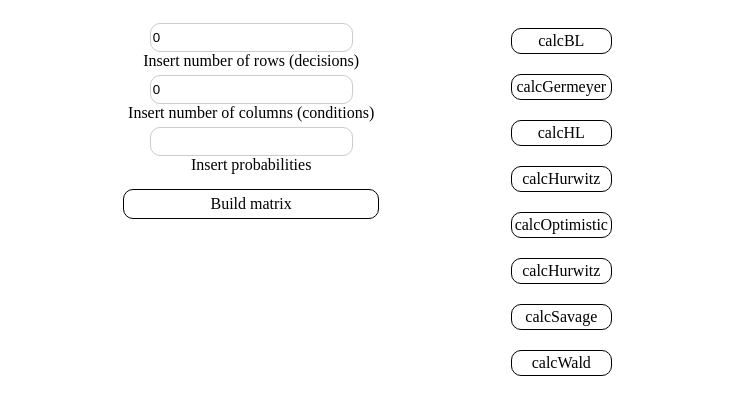
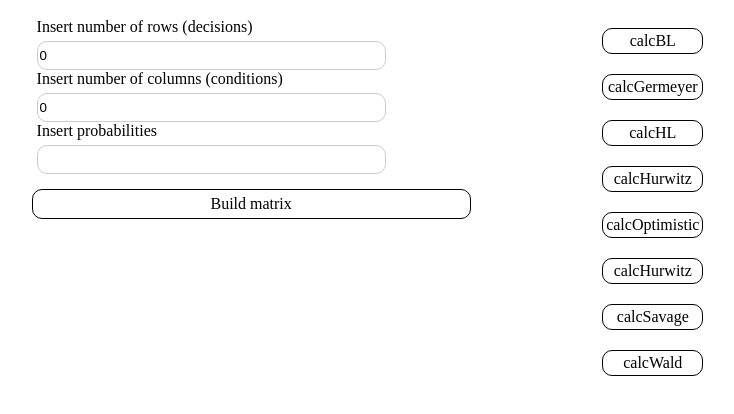
Before and after one commit to ILScc/Decision-Theory, a Vue app: page / in a window 1280 px wide. Shown: the top 414 px of the page, without its empty margins (275-1009 px from the left). Built offline with nearby package versions, Linux system fonts and the light colour scheme.

Commit message:
refactor

```diff
--- a/src/components/DecisionCriteriasCalc/CellsBuilder.vue
+++ b/src/components/DecisionCriteriasCalc/CellsBuilder.vue
@@ -1,5 +1,7 @@
 <template>
     <form class="cells-builder">
+        <label class="cells-builder__text" for="rows"
+            ><span>Insert number of rows (decisions)</span>
             <input
                 class="cells-builder__settings"
                 type="number"
@@ -8,30 +10,28 @@
                 @input="$emit('update:rows', +getInputValue($event))"
                 @focus="resetValue($event)"
             />
-        <label class="cells-builder__text" for="rows"
-            >Insert number of rows (decisions)</label
-        >
-        <input
+        </label>
+
+        <label class="cells-builder__text" for="columns"
+            ><span>Insert number of columns (conditions)</span
+            ><input
                 class="cells-builder__settings"
                 type="number"
                 name="columns"
                 :value="cols"
                 @input="$emit('update:cols', +getInputValue($event))"
                 @focus="resetValue($event)"
-        />
-        <label class="cells-builder__text" for="columns"
-            >Insert number of columns (conditions)</label
-        >
+        /></label>
+
+        <label class="cells-builder__text" for="probabilities"
+            ><span>Insert probabilities</span>
             <input
                 class="cells-builder__settings"
                 type="text"
                 name="probabilities"
                 :value="probabilities"
                 @blur="handleProbsInput($event)"
-        />
-        <label class="cells-builder__text" for="probabilities"
-            >Insert probabilities</label
-        >
+        /></label>
         <div
             class="cells-bulder__warning"
             v-if="!isProbsSumEqualOne && !initialValue"
@@ -82,9 +82,8 @@ export default defineComponent({
             const convertedProbabilities = probs.split(",").map((p) => +p);
             const areProbsValid =
                 this.calcProbsLength(convertedProbabilities, this.cols) &&
-                this.calcProbsSum(convertedProbabilities)
-                    ? true
-                    : false;
+                this.calcProbsSum(convertedProbabilities);
+
             this.$emit("validation", areProbsValid);
             this.$emit("update:probabilities", convertedProbabilities);
         },
@@ -119,10 +118,6 @@ export default defineComponent({
     border: solid 1px #ccc;
     border-radius: 10px;
 }
-
-.cells-builder__text {
-    margin: 0 auto;
-}
 .cells-builder input {
     margin-top: 5px;
 }
```
Lines whose indentation alone changed are shown as unchanged.
